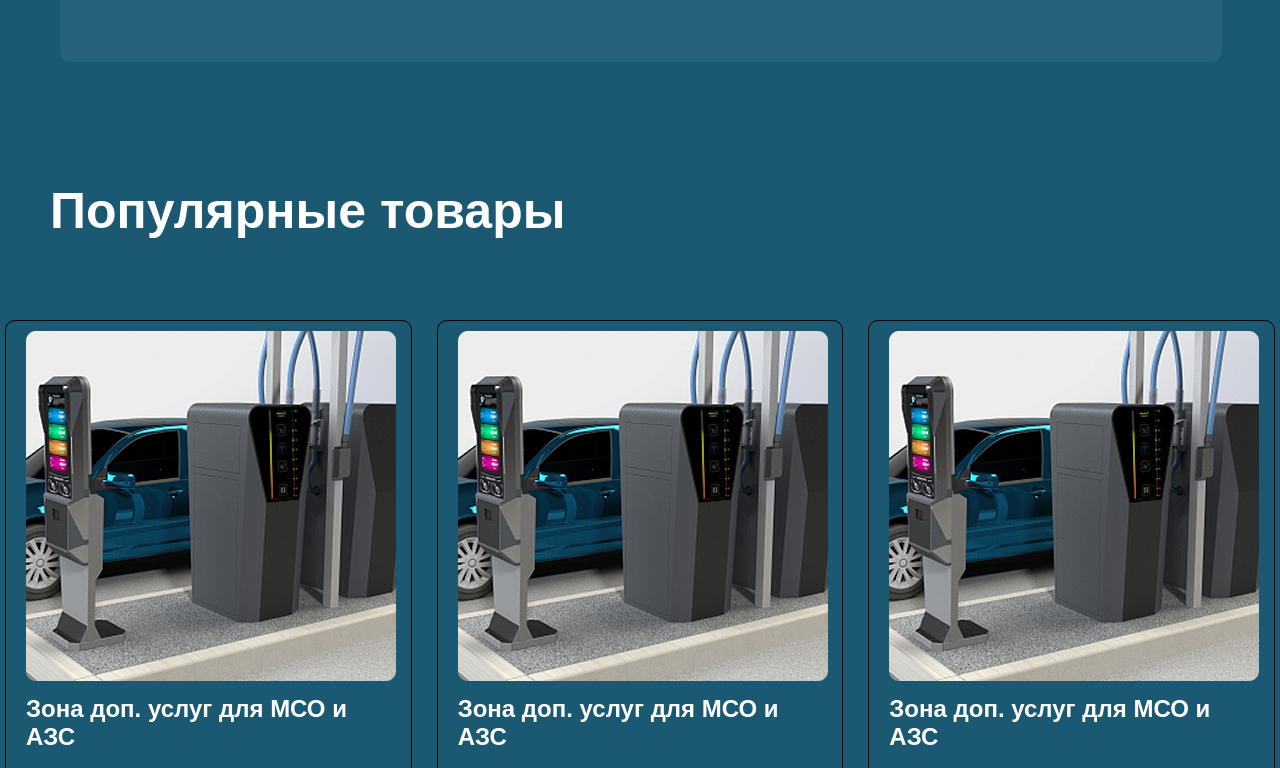
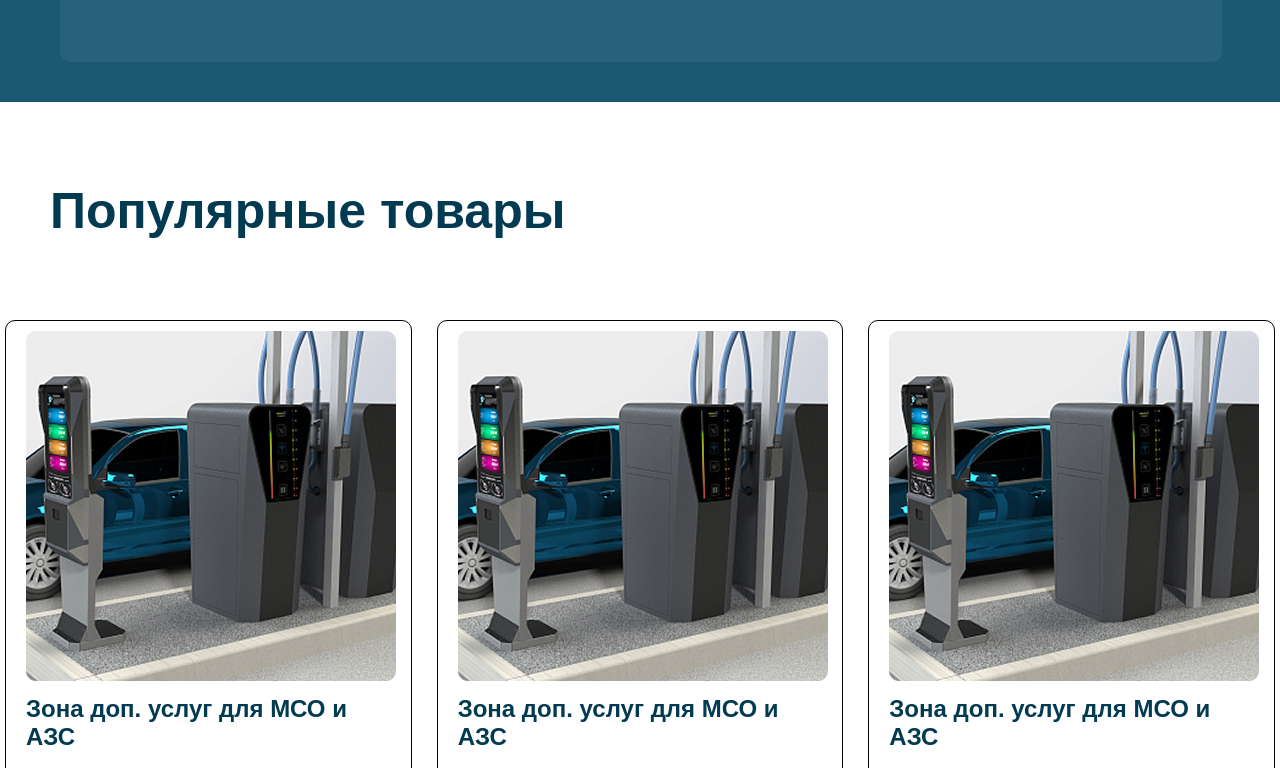
Before and after one commit to m1mmdli56/task15, a plain HTML site: page index.html in a window 1280 px wide. Shown: the part 1969-2737 px from the top of the page. Drawn offline with Linux system fonts and the light colour scheme.

Commit message:
style.css added css

```diff
--- a/CSS/style.css
+++ b/CSS/style.css
@@ -120,6 +120,10 @@ body {
     padding: 60px 0 30px 0;
 }
 
+.container-main {
+    background-color: white;
+}
+
 .container-boxes {
     display: flex;
     justify-content: space-evenly;
@@ -131,17 +135,24 @@ body {
     padding: 10px 20px 20px 20px;
     border: black 1px solid;
     border-radius: 10px;
+    color: #023A51;
+    background-color: white;
 }
-.container-text-title{
+
+.container-text-title {
     padding: 80px 50px;
     font-size: 50px;
+    color: #023A51;
 }
+
 .container-direction-text-title {
     padding: 10px 0 20px 0;
 }
+
 .container-direction-text-title1 {
-padding: 5px 0 20px 0;
+    padding: 5px 0 20px 0;
 }
-.container-direction-img{
+
+.container-direction-img {
     padding: 70px 0 20px 0;
 }
```
